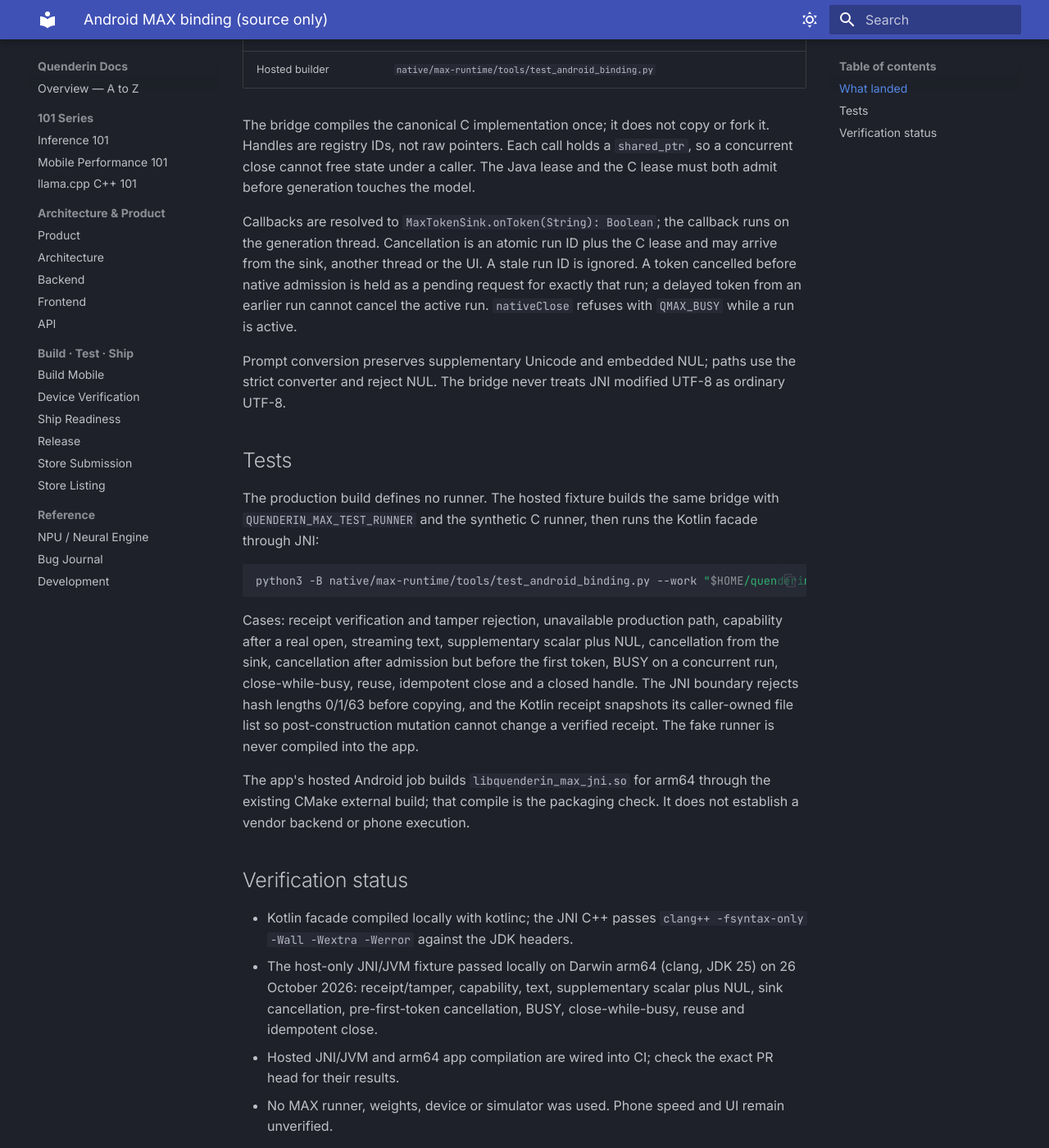
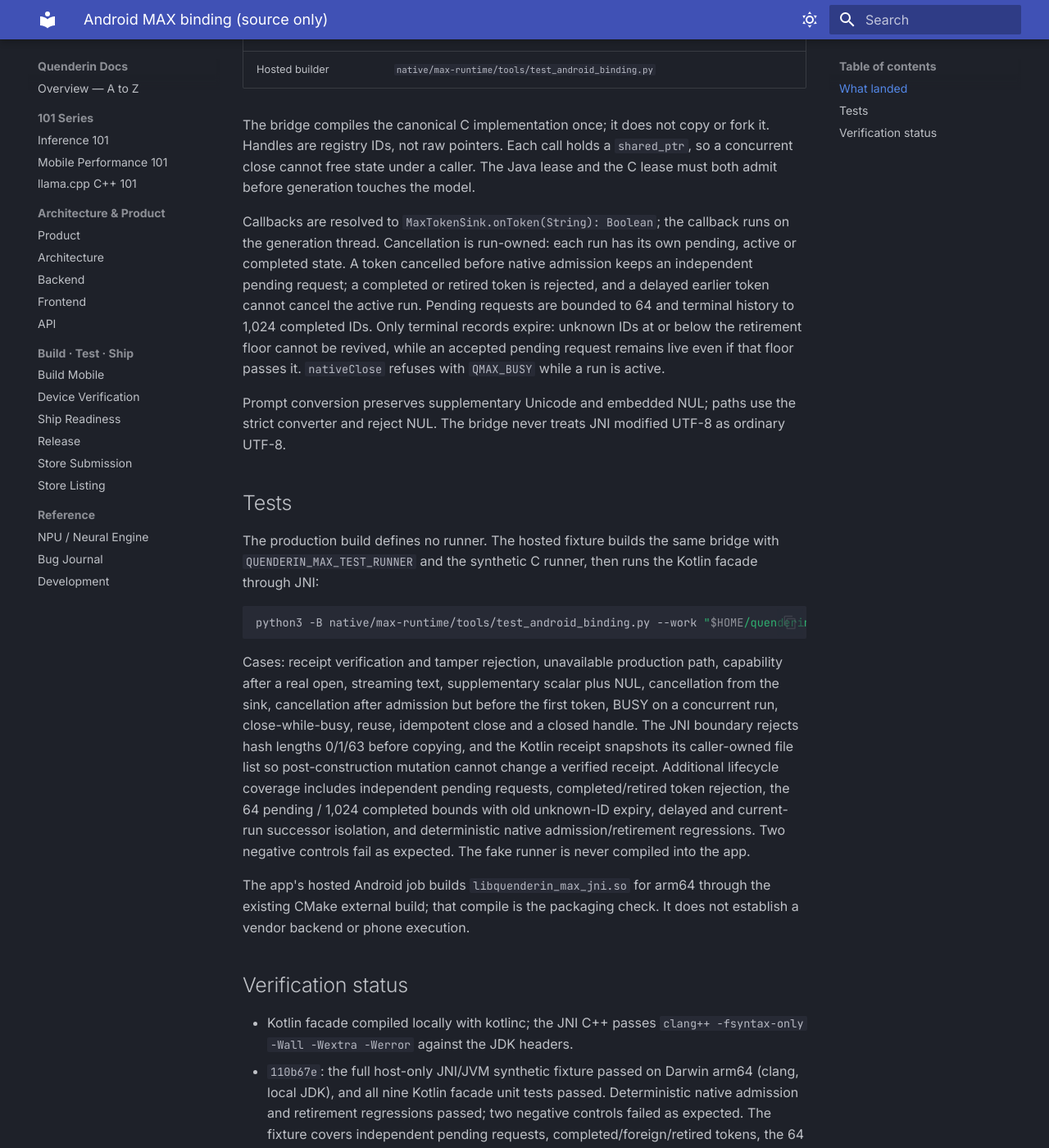
Before and after one commit to alikatgh/quenderin, an MkDocs documentation site: the page built from docs/max-android-binding.md, in a window 1280 px wide and 1400 px high, scrolled down 620 px. Shown: the whole window at 82% size. Built offline with MkDocs 1.6.1 and Material for MkDocs 9.7.7, drawn with Linux system fonts in a browser that asks for light colours; some of the changed text lies outside the part shown.

Commit message:
Document run-owned MAX cancellation and 110b67e evidence
- Apple: cancellation uses a run-owned stop flag; idle cancel is a no-op.
- Android: independent pending requests, 64 pending / 1,024 completed
  bounds, terminal-only expiry, completed/retired rejection, and the
  deterministic native admission/retirement regressions.
- Record 110b67e evidence: host JNI/JVM fixture, nine Kotlin tests and
  negative controls; Swift source parsing only. Swift runtime was not run
  for 110b67e, and hosted green belongs to 065b740 only.

```diff
--- a/docs/max-android-binding.md
+++ b/docs/max-android-binding.md
@@ -22,11 +22,14 @@ fork it. Handles are registry IDs, not raw pointers. Each call holds a
 lease and the C lease must both admit before generation touches the model.
 
 Callbacks are resolved to `MaxTokenSink.onToken(String): Boolean`; the callback
-runs on the generation thread. Cancellation is an atomic run ID plus the C
-lease and may arrive from the sink, another thread or the UI. A stale run ID is
-ignored. A token cancelled before native admission is held as a pending request
-for exactly that run; a delayed token from an earlier run cannot cancel the
-active run. `nativeClose` refuses with `QMAX_BUSY` while a run is active.
+runs on the generation thread. Cancellation is run-owned: each run has its own
+pending, active or completed state. A token cancelled before native admission
+keeps an independent pending request; a completed or retired token is rejected,
+and a delayed earlier token cannot cancel the active run. Pending requests are
+bounded to 64 and terminal history to 1,024 completed IDs. Only terminal records
+expire: unknown IDs at or below the retirement floor cannot be revived, while an
+accepted pending request remains live even if that floor passes it.
+`nativeClose` refuses with `QMAX_BUSY` while a run is active.
 
 Prompt conversion preserves supplementary Unicode and embedded NUL; paths use
 the strict converter and reject NUL. The bridge never treats JNI modified UTF-8
@@ -48,8 +51,12 @@ cancellation from the sink, cancellation after admission but before the first
 token, BUSY on a concurrent run, close-while-busy, reuse, idempotent close and a
 closed handle. The JNI boundary rejects hash lengths 0/1/63 before copying, and
 the Kotlin receipt snapshots its caller-owned file list so post-construction
-mutation cannot change a verified receipt. The fake runner is never compiled
-into the app.
+mutation cannot change a verified receipt. Additional lifecycle coverage includes
+independent pending requests, completed/retired token rejection, the 64 pending /
+1,024 completed bounds with old unknown-ID expiry, delayed and current-run
+successor isolation, and deterministic native admission/retirement regressions.
+Two negative controls fail as expected. The fake runner is never compiled into
+the app.
 
 The app's hosted Android job builds `libquenderin_max_jni.so` for arm64 through
 the existing CMake external build; that compile is the packaging check. It does
@@ -59,11 +66,16 @@ not establish a vendor backend or phone execution.
 
 - Kotlin facade compiled locally with kotlinc; the JNI C++ passes
   `clang++ -fsyntax-only -Wall -Wextra -Werror` against the JDK headers.
-- The host-only JNI/JVM fixture passed locally on Darwin arm64 (clang, JDK 25)
-  on 26 October 2026: receipt/tamper, capability, text, supplementary scalar
-  plus NUL, sink cancellation, pre-first-token cancellation, BUSY,
-  close-while-busy, reuse and idempotent close.
-- Hosted JNI/JVM and arm64 app compilation are wired into CI; check the exact
-  PR head for their results.
+- `110b67e`: the full host-only JNI/JVM synthetic fixture passed on Darwin arm64
+  (clang, local JDK), and all nine Kotlin facade unit tests passed. Deterministic
+  native admission and retirement regressions passed; two negative controls
+  failed as expected. The fixture covers independent pending requests,
+  completed/foreign/retired tokens, the 64 pending / 1,024 completed bounds,
+  old unknown-ID expiry, delayed/current-run successor isolation, UTF-8/NUL,
+  cancellation, BUSY, close and reuse.
+- Swift source parsing, C staging, mobile-lock, receipt and diff checks pass for
+  this correction. **Swift runtime tests were not run for `110b67e`.**
+- Hosted JNI/JVM and arm64 app results that were green belong to `065b740` only;
+  no hosted run exists for `110b67e`.
 - No MAX runner, weights, device or simulator was used. Phone speed and UI
   remain unverified.
```
Also changed, not shown: docs/max-apple-binding.md (+18 -13 lines), docs/max-mobile-integration.md (+6 -2 lines).
